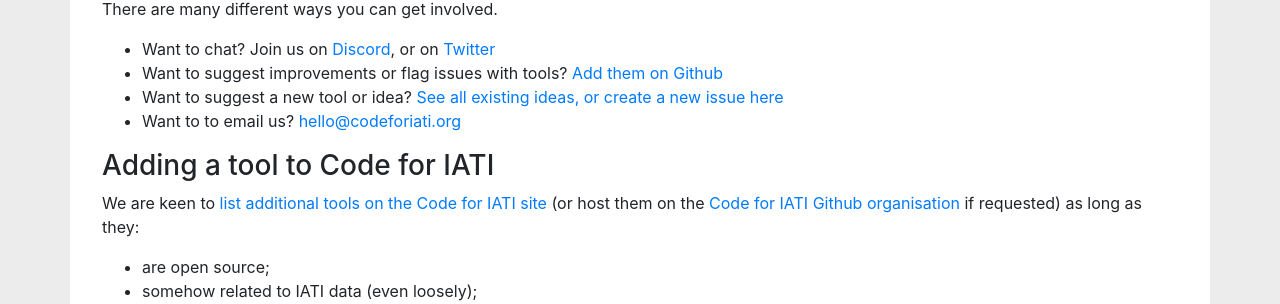
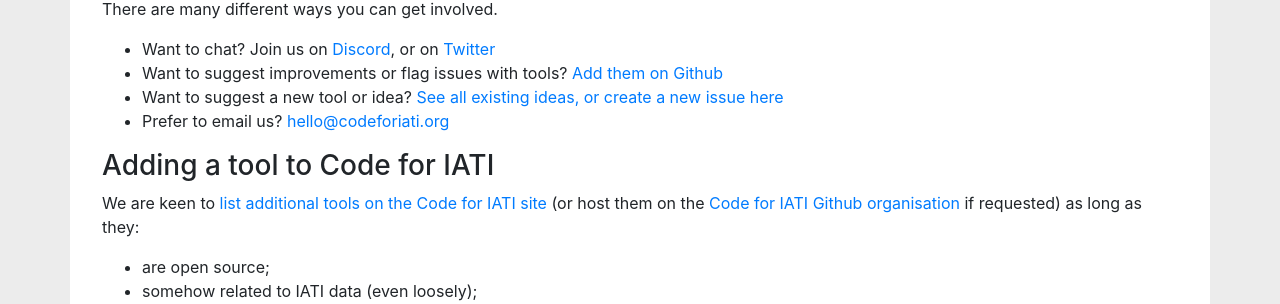
Before and after one commit to codeforIATI/codeforiati.github.io, a Jekyll site: the page built from pages/get-involved.md, in a window 1280 px wide. Shown: the part 201-505 px from the top of the page. Built offline with Jekyll 4.4.1, drawn with Linux system fonts in a browser that asks for light colours; comment, search, counter and statistics services are not loaded.

Commit message:
Fix typo

```diff
--- a/pages/get-involved.md
+++ b/pages/get-involved.md
@@ -10,7 +10,7 @@
 * Want to chat? Join us on [Discord](https://discord.gg/hdH5bEXePM), or on [Twitter](https://twitter.com/search?q=%23iati&f=live)
 * Want to suggest improvements or flag issues with tools? [Add them on Github](https://github.com/codeforIATI)
 * Want to suggest a new tool or idea? [See all existing ideas, or create a new issue here](https://github.com/codeforIATI/iati-ideas/issues)
-* Want to to email us? [hello@codeforiati.org](mailto:hello@codeforiati.org)
+* Prefer to email us? [hello@codeforiati.org](mailto:hello@codeforiati.org)
 
 ### Adding a tool to Code for IATI
 
```
